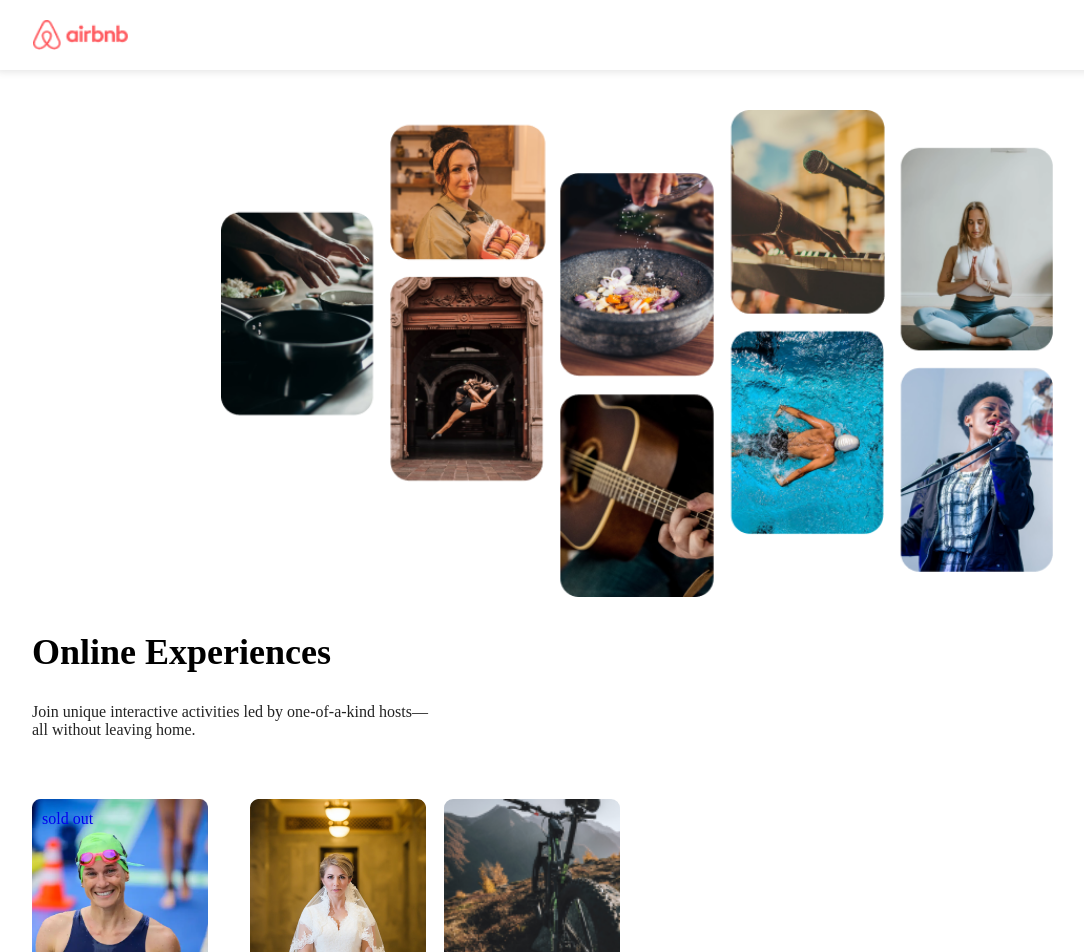
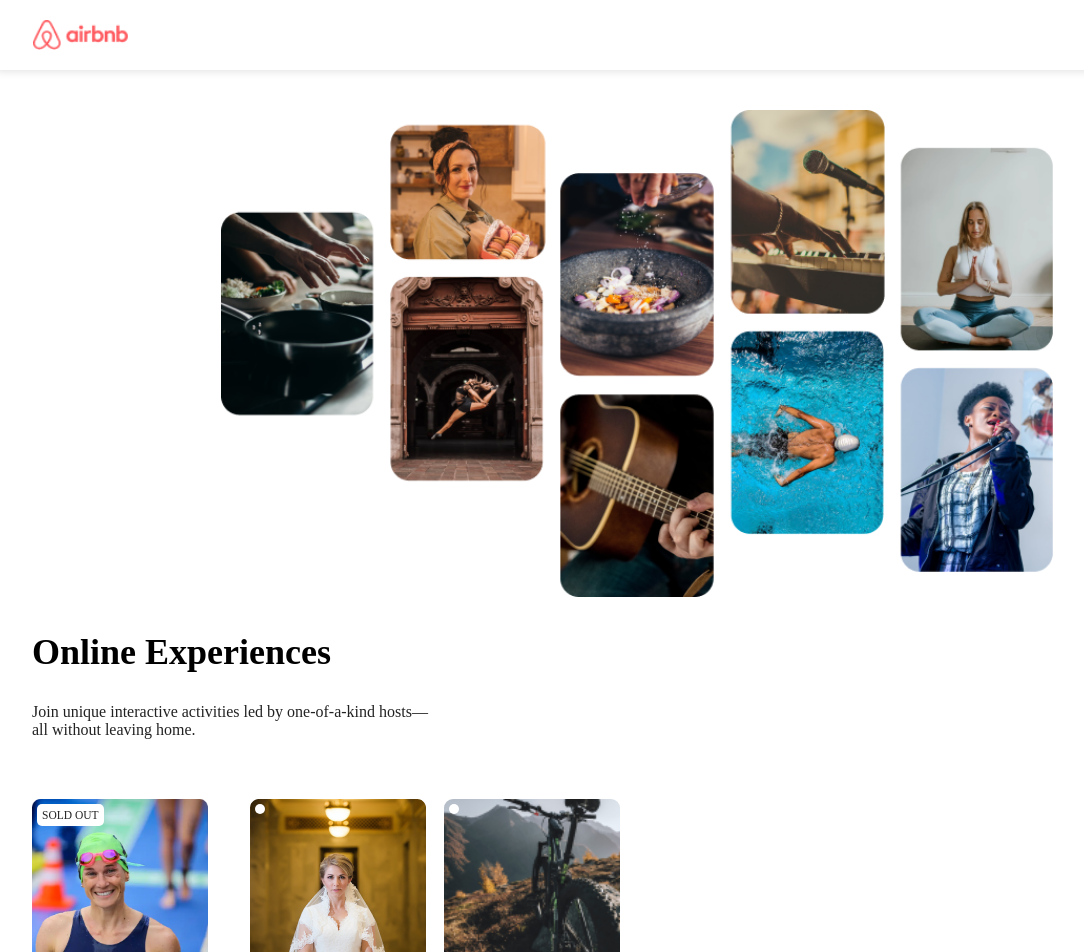
Before and after one commit to newlomar/airbnb-experience-page, a React (Vite) app: page / in a window 1280 px wide. Shown: the top 952 px of the page, without its empty margins (3-1087 px from the left). Built offline with nearby package versions, Linux system fonts and the light colour scheme.

Commit message:
card status adjust

```diff
--- a/src/App.css
+++ b/src/App.css
@@ -35,7 +35,7 @@
 
 .h1 {
   font-size: 36px;
-  color: #000000;
+  color: #000;
 }
 
 .card {
@@ -44,9 +44,14 @@
 
 .card__status {
   position: absolute;
-  top: 1px;
-  background: FFFFFF;
-  padding: 10px;
+  top: 5px;
+  left: 5px;
+  color: #222222;
+  font-size: 11.5px;
+  text-transform: uppercase;
+  background: #fff;
+  padding: 5px;
+  border-radius: 5px;
 }
 
 .card__image {
```
